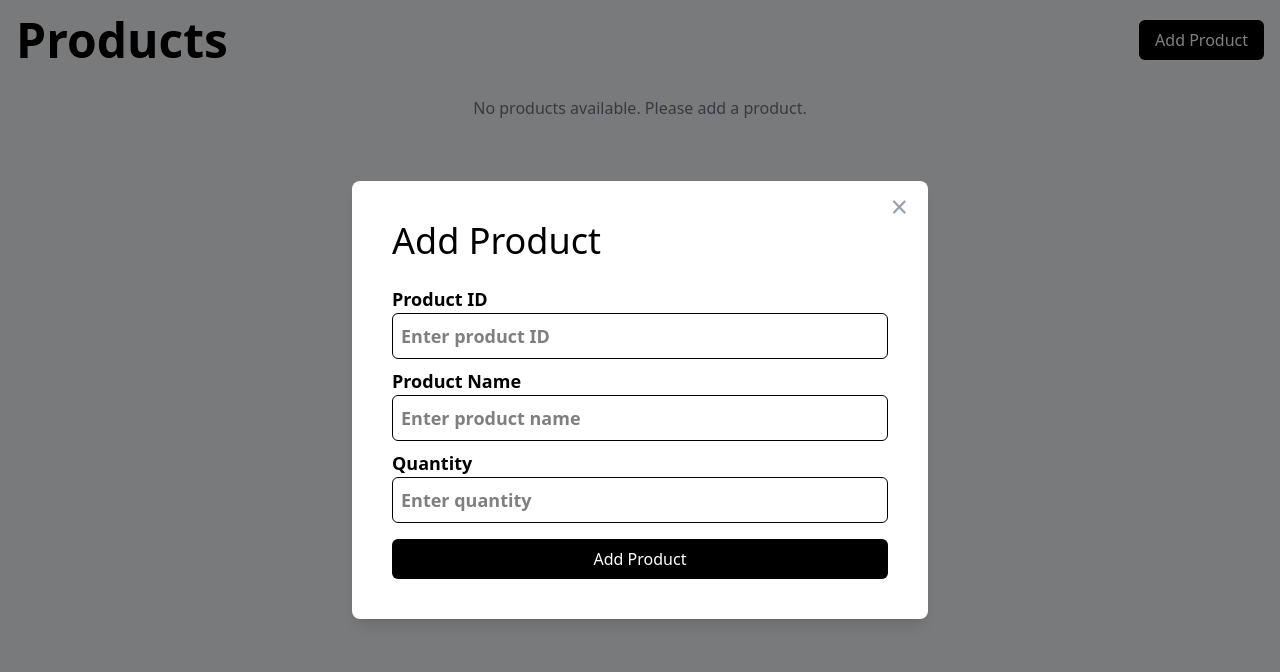
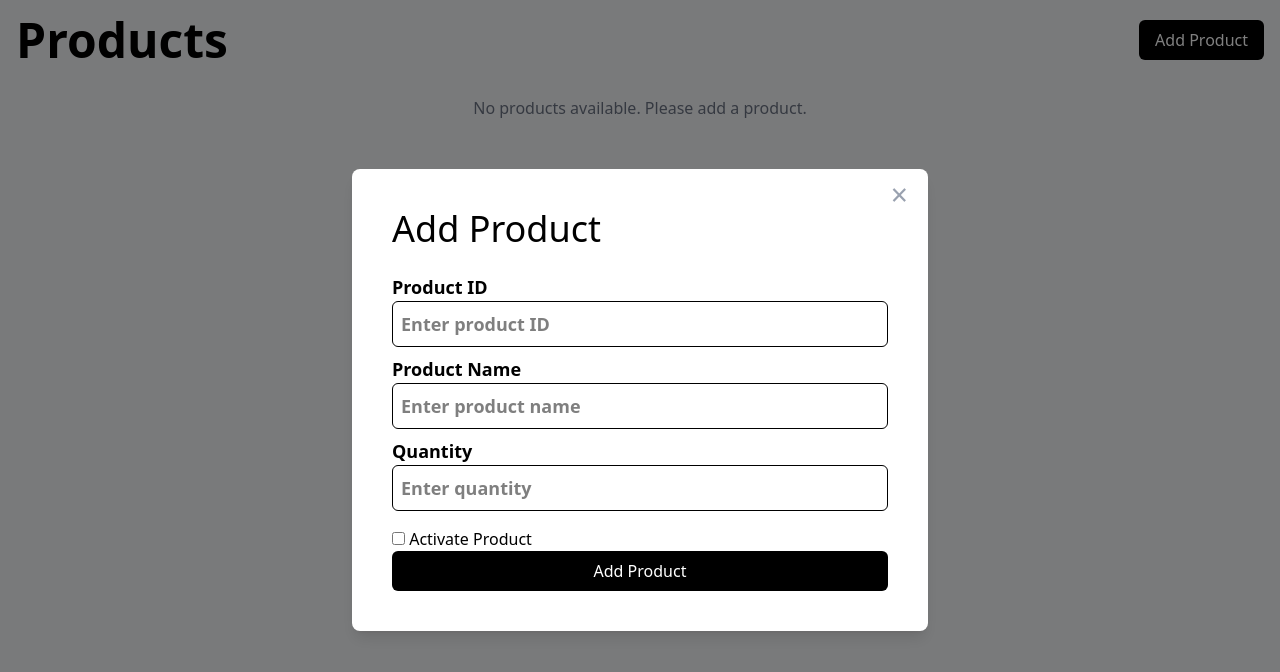
Before and after one commit to jchiwaii/react-learn, a React (Vite) app: page / in a window 1280 px wide. Both pictures are taken after a click on the button "Add Product". Shown: the top 672 px of the page. Built offline with nearby package versions, Linux system fonts and the light colour scheme.

Commit message:
active inactive

```diff
--- a/src/App.jsx
+++ b/src/App.jsx
@@ -5,6 +5,7 @@ import AddProductModal from "./components/AddProductModal";
 const App = () => {
   const [productList, setProductList] = React.useState([]);
   const [isOpen, setIsOpen] = React.useState(false);
+  const [selectedProduct, setSelectedProduct] = React.useState(); // For future use, if needed);
 
   const handleAddProduct = (newProduct) => {
     setProductList((prevList) => [...prevList, newProduct]);
@@ -17,12 +18,30 @@ const App = () => {
 
   const closeToggleModal = () => {
     setIsOpen(false);
+    setSelectedProduct();
   };
 
   const handleDeleteProduct = (id) => {
     setProductList((prevList) =>
       prevList.filter((product) => product.id !== id)
     );
+  };
+
+  const handleEditProduct = (productId) => {
+    const productToEdit = productList.find(
+      (product) => product.id === productId
+    );
+    setSelectedProduct(productToEdit);
+    setIsOpen(true);
+  };
+
+  const handleUpdateProduct = (updatedProduct) => {
+    console.log("Product Updated:", updatedProduct);
+    const updateProductList = productList.map((p) =>
+      p.id === updatedProduct.id ? updatedProduct : p
+    );
+    setProductList(updateProductList);
+    closeToggleModal();
   };
 
   return (
@@ -49,6 +68,7 @@ const App = () => {
               key={product.id}
               product={product}
               handleDeleteProduct={handleDeleteProduct}
+              handleEditProduct={handleEditProduct}
             />
           ))}
         </div>
@@ -57,6 +77,8 @@ const App = () => {
         <AddProductModal
           closeToggleModal={closeToggleModal}
           handleAddProduct={handleAddProduct}
+          selectedProduct={selectedProduct}
+          handleUpdateProduct={handleUpdateProduct}
         />
       )}
     </>
--- a/src/components/AddProductModal.jsx
+++ b/src/components/AddProductModal.jsx
@@ -1,11 +1,25 @@
 import React from "react";
 
-const AddProductModal = ({ closeToggleModal, handleAddProduct }) => {
-  const [data, setData] = React.useState({
-    id: "",
-    name: "",
-    quantity: "",
-  });
+const AddProductModal = ({
+  closeToggleModal,
+  handleAddProduct,
+  selectedProduct,
+  handleUpdateProduct,
+}) => {
+  const [data, setData] = React.useState(
+    selectedProduct || {
+      id: "",
+      name: "",
+      quantity: "",
+      isActive: false,
+    }
+  );
+
+  React.useEffect(() => {
+    if (selectedProduct) {
+      setData(selectedProduct);
+    }
+  }, [selectedProduct]);
 
   const handleChange = (e) => {
     const { name, value } = e.target;
@@ -17,8 +31,20 @@ const AddProductModal = ({ closeToggleModal, handleAddProduct }) => {
 
   const handleSubmit = (e) => {
     e.preventDefault();
+    if (selectedProduct) {
+      handleUpdateProduct(data);
+    } else {
+      handleAddProduct(data);
+    }
     console.log("Product Added:", data);
-    handleAddProduct(data);
+  };
+
+  const handleIsActive = (e) => {
+    const { name, checked } = e.target;
+    setData((prevData) => ({
+      ...prevData,
+      [name]: checked,
+    }));
   };
 
   return (
@@ -32,17 +58,21 @@ const AddProductModal = ({ closeToggleModal, handleAddProduct }) => {
         >
           &times;
         </button>
-        <h1 className="text-4xl mb-6">Add Product</h1>
+        <h1 className="text-4xl mb-6">
+          {selectedProduct ? "Edit Product" : "Add Product"}
+        </h1>
         <form className="flex flex-col gap-4" onSubmit={handleSubmit}>
           <div>
             <label className="block mb-2 text-lg font-semibold">
               Product ID
               <input
                 type="text"
-                className="w-full p-2 border rounded-md focus:outline-none focus:ring-2 focus:ring-blue-500"
+                className="w-full p-2 border rounded-md focus:outline-none focus:ring-2 focus:ring-blue-500 disabled:bg-amber-50"
                 placeholder="Enter product ID"
                 name="id"
                 onChange={handleChange}
+                value={data.id}
+                disabled={selectedProduct}
               />
             </label>
             <label className="block mb-2 text-lg font-semibold">
@@ -53,6 +83,7 @@ const AddProductModal = ({ closeToggleModal, handleAddProduct }) => {
                 placeholder="Enter product name"
                 name="name"
                 onChange={handleChange}
+                value={data.name}
               />
             </label>
             <label className="block mb-4 text-lg font-semibold">
@@ -63,13 +94,23 @@ const AddProductModal = ({ closeToggleModal, handleAddProduct }) => {
                 placeholder="Enter quantity"
                 name="quantity"
                 onChange={handleChange}
+                value={data.quantity}
               />
             </label>
+            <div>
+              <input
+                type="checkbox"
+                name="isActive"
+                checked={data.isActive}
+                onChange={handleIsActive}
+              ></input>
+              <label> Activate Product</label>
+            </div>
             <button
               type="submit"
               className="bg-black text-white py-2 px-4 rounded-md text-semi-bold hover:bg-green-600 transition-colors duration-300 w-full"
             >
-              Add Product
+              {selectedProduct ? "Update Product" : "Add Product"}
             </button>
           </div>
         </form>
--- a/src/components/ProductCard.jsx
+++ b/src/components/ProductCard.jsx
@@ -1,15 +1,17 @@
 import React from "react";
 
-const ProductCard = ({ product, handleDeleteProduct }) => {
+const ProductCard = ({ product, handleDeleteProduct, handleEditProduct }) => {
   return (
     <div className="border rounded-lg p-5 flex flex-col gap-2 font-bold m-5 w-[240px] text-2xl">
       <span>{product.id}</span>
       <span>{product.name}</span>
       <span>${product.quantity}</span>
+      <span>{product.isActive.toString()}</span>
       <div className="flex flex-row gap-2 text-sm">
         <button
           type="button"
           className="border rounded-md px-2 py-1 font-semibold w-full hover:outline-none"
+          onClick={() => handleEditProduct(product.id)}
         >
           Edit
         </button>
```
